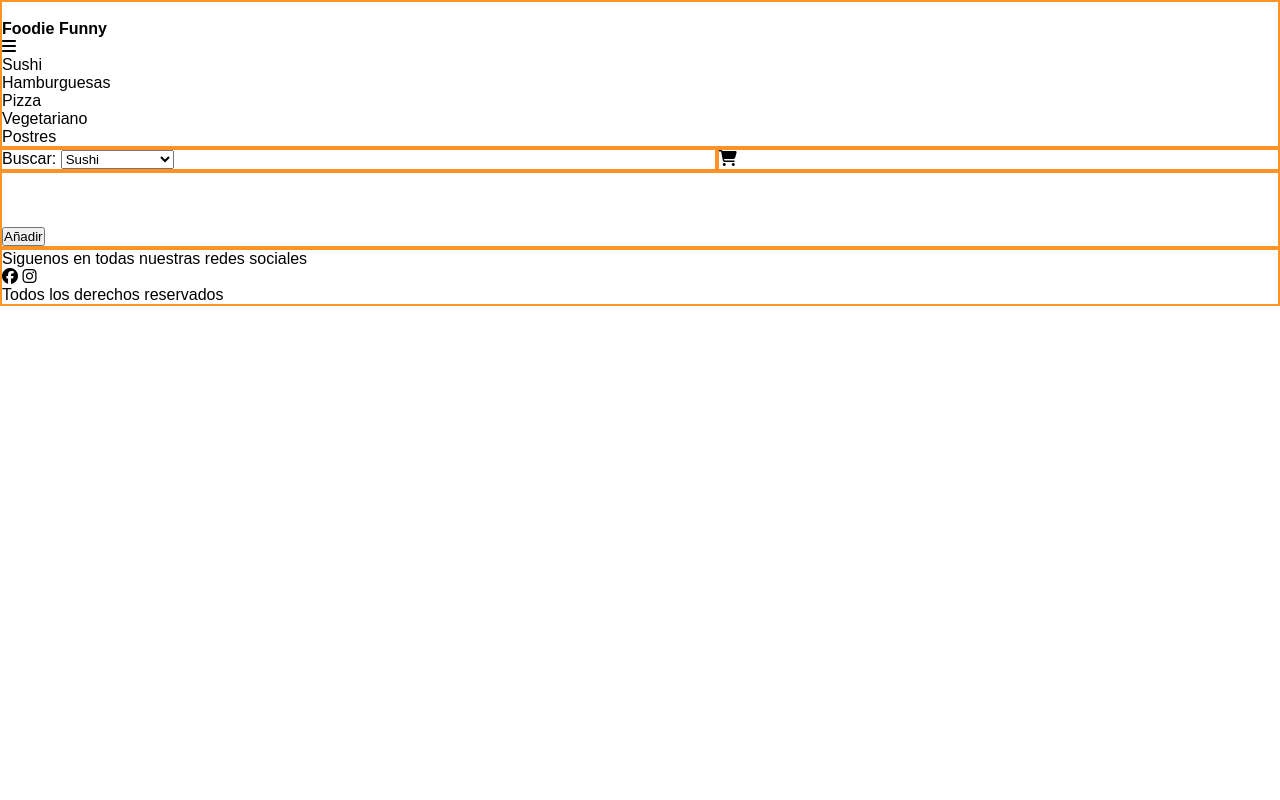
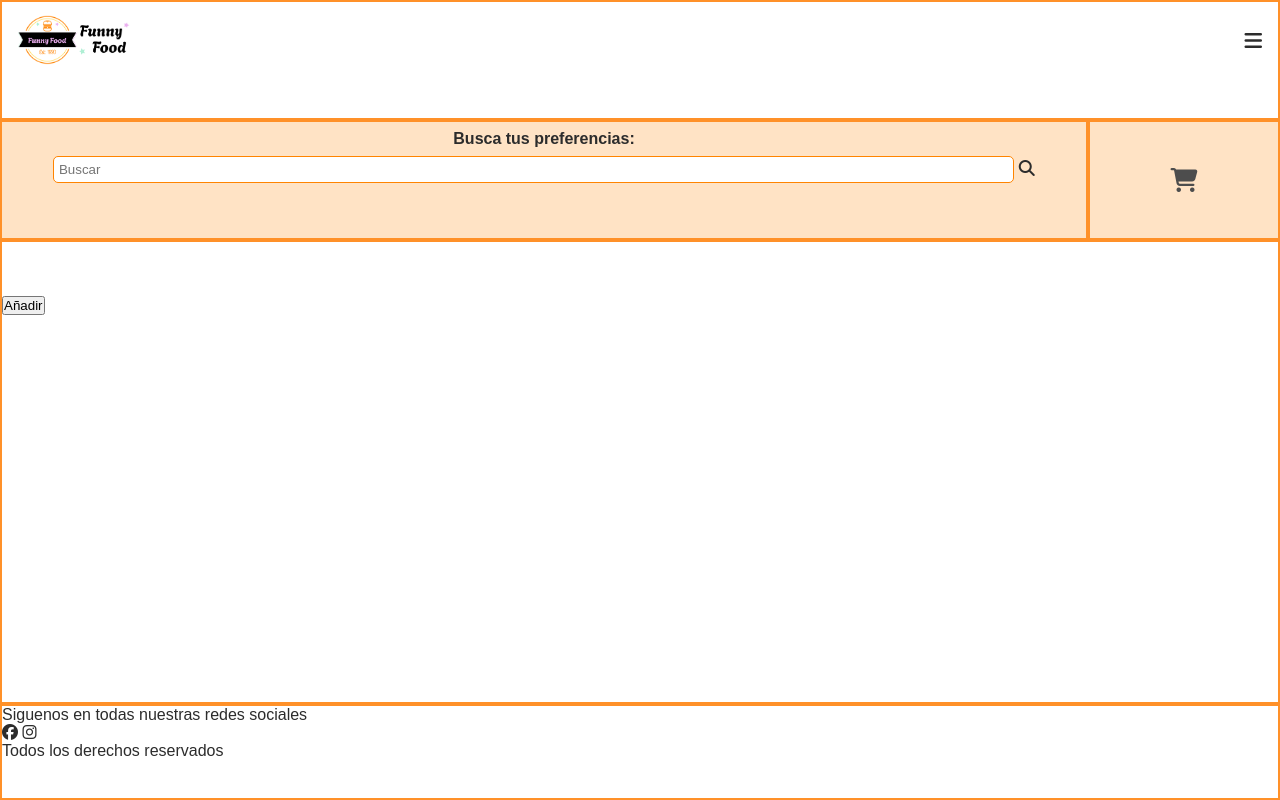
Before and after one commit to Bagutierrezv/funny_food, a plain HTML site: page index.html in a window 1280 px wide. Drawn offline with Linux system fonts and the light colour scheme; a web font is replaced by a local one.

Commit message:
add: se agrega estilos al navbar y barra de buscador

```diff
--- a/assets/css/style.css
+++ b/assets/css/style.css
@@ -14,22 +14,81 @@ body{
     'buscador comprar'
     'contenido contenido'
     'footer footer';
+    height: 100vh;
+    grid-template-rows: 15% 15% auto 12%;
+    grid-template-columns: 85% 15%;
+    color: rgb(44, 44, 44);
 }
 
-.nav{
+/*SECCION DE MENU DE NAVEGACION*/
+
+.navbar{
     grid-area: navegacion;
+    padding: 0.8rem 1rem;
 
     border: 2px solid #ff9129;
 }
 
-.buscar{
-    grid-area: buscador;
-
-    border: 2px solid #ff9129;
+nav{
+    display: flex;
+    justify-content: space-between;
+    align-items: center;
 }
 
+
+.logo > img{
+    width: 7rem;
+}
+
+.menu-burger{
+    font-size: 20px;
+    color: rgb(44, 44, 44);
+}
+
+menu {
+    display: none;
+}
+
+/*SECCION DE FILTROS DE BUSQUEDA*/
+
+
+.search-box{
+    grid-area: buscador;
+    background-color: #ff84003a;
+    border: 2px solid #ff9129;
+    text-align: center;
+    padding: 0.5rem;
+}
+
+input{
+    width: 90%;
+    border-radius: 5px;
+    padding: 0.3rem;
+    margin: 0.5rem 0rem 0rem;
+    border: 1px solid #FF8400;
+}
+
+fieldset{
+    border: none;
+}
+.contenedor-buscar > input{
+    width: 80%;
+}
+
+label{
+    font-size: 1rem;
+    font-weight: 600;
+}
+
+/*SECCION DE COMPRAR*/
 .comprar{
     grid-template-areas: comprar;
+    background-color: #ff84003a;
+    display: flex;
+    justify-content: center;
+    align-items: center;
+    font-size: 1.5rem;
+    color: #4d4d4d;
 
     border: 2px solid #ff9129;
 }
--- a/index.html
+++ b/index.html
@@ -14,19 +14,16 @@
     <!--SECCION DE MENU DE NAVEGACION-->
 
     <!--Navbar-->
-    <section class="nav">
+    <section class="navbar">
 
         <nav>
-            <div>
-                <img src="" alt="">
-                <h4>Foodie Funny</h4>
+            <div class="logo">
+                <img src="./assets/img/Logo_1.png" alt="logo_white">
             </div>
             <div class="menu-burger">
                     <i class="fa-solid fa-bars"></i>
             </div>
         </nav>
-
-
 
     <!--Opciones-->
         <aside>
@@ -41,21 +38,25 @@
 
     </section>
 
+
     <!--SECCION DE FILTROS DE BUSQUEDA-->
     <!--Buscador-->
-    <section class="buscar">
-        <label for="buscar">Buscar:</label>
-        <select name="buscar" id="carlist">
-            <option value="tipos">Sushi</option>
-            <option value="tipos">Hamburguesas</option>
-            <option value="tipos">Pizza</option>
-            <option value="tipos">Vegetariano</option>
-        </select>
+    <section class="search-box">
+        <label for="buscador">Busca tus preferencias:</label>
+        <form method="get" id="search-form" class="contenedor-buscar">
+           <fieldset>
+              <input type="text" id="search-input" placeholder="Buscar"  />
+              <i class="fa-solid fa-magnifying-glass"></i>
+           </fieldset>
+        </form>
     </section>
 
+    <!--SECCION DE COMPRAR-->
+    <!--Carrito de compras-->
     <section class="comprar">
         <i class="fa-solid fa-cart-shopping"></i>
     </section>
+
 
     <main>
         <section class="info-bg">
```
Also changed, not shown: assets/img/1.png (deleted), assets/img/Logo.png (added), assets/img/Logo_1.png (added).
